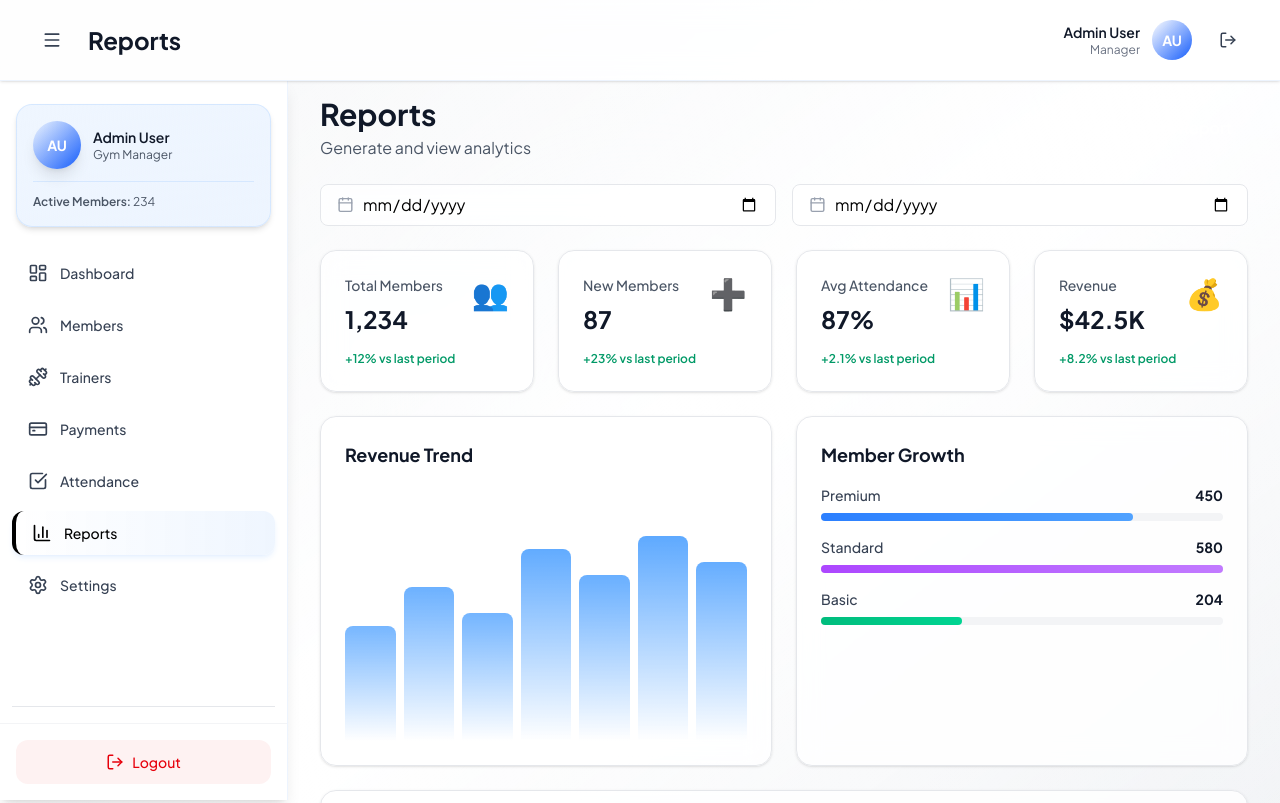
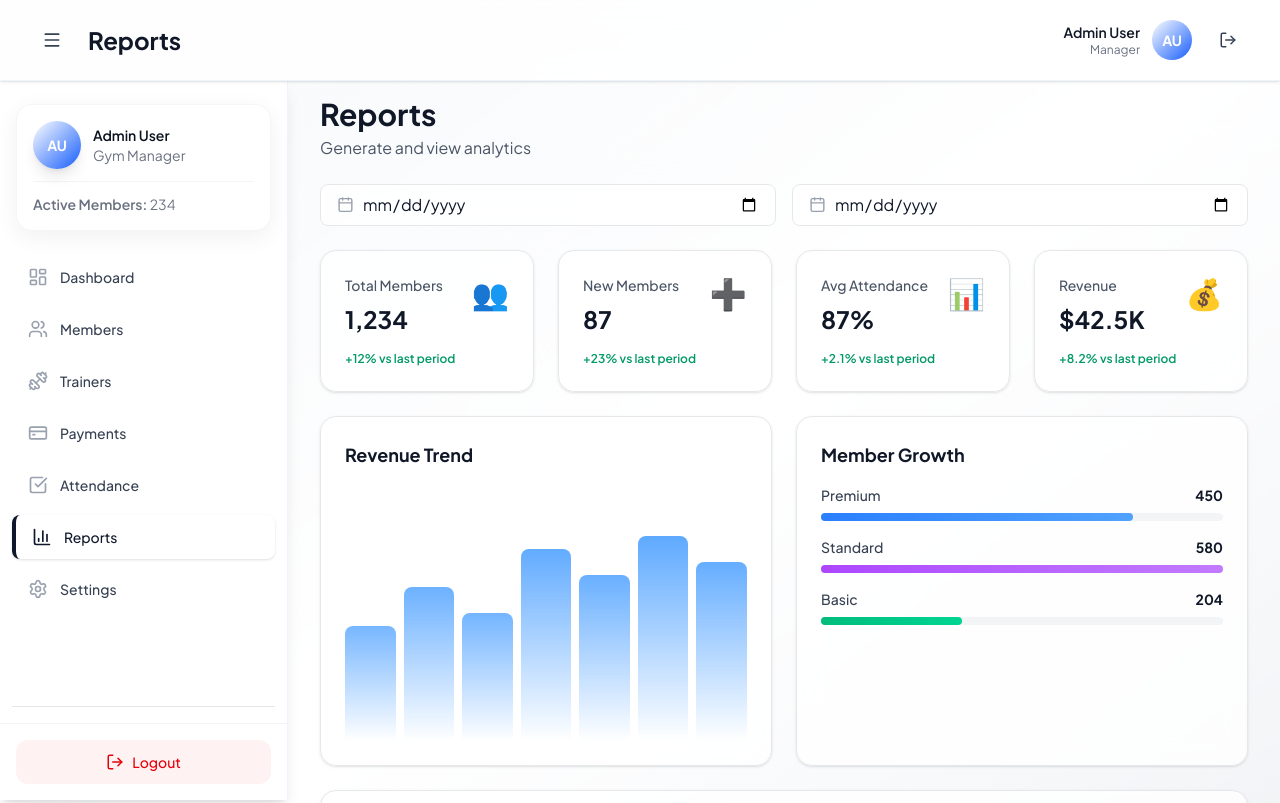
Before and after one commit to 2DCoders/KVK-Gym, a React (Vite) app in the folder kvk-gym-billing/: page /reports in a window 1280 px wide. Shown: the top 803 px of the page. Built offline with nearby package versions, Linux system fonts and the light colour scheme.

Commit message:
feat: enhance UI components with new styles, improved card and button designs, and updated color variables

```diff
--- a/kvk-gym-billing/src/components/sidebar/index.tsx
+++ b/kvk-gym-billing/src/components/sidebar/index.tsx
@@ -115,18 +115,18 @@ export default function Sidebar({ isOpen, isMobile, onClose }: SidebarProps) {
         <div className="flex flex-col h-full">
 
           {/* Profile Card */}
-          <div className="mx-4 mt-6 mb-6 p-4 bg-gradient-to-br from-blue-50 to-blue-100/50 rounded-2xl border border-blue-200/50 shadow-md">
+          <div className="card-premium mx-4 mt-6 mb-6 p-4">
             <div className="flex items-center gap-3 mb-3">
               <div className="w-12 h-12 rounded-full bg-gradient-to-br from-primary to-blue-600 flex items-center justify-center text-white font-bold text-sm shadow-lg">
                 AU
               </div>
               <div className="flex-1 min-w-0">
-                <p className="font-semibold text-gray-900 text-sm truncate">Admin User</p>
-                <p className="text-xs text-gray-600">Gym Manager</p>
+                <p className="font-semibold text-card-foreground text-sm truncate">Admin User</p>
+                <p className="text-ui-sm text-gray-500">Gym Manager</p>
               </div>
             </div>
-            <div className="pt-3 border-t border-blue-200/50">
-              <p className="text-xs text-gray-600">
+            <div className="pt-3 border-t border-gray-100">
+              <p className="text-ui-sm text-gray-500">
                 <span className="font-semibold text-primary">Active Members:</span> 234
               </p>
             </div>
@@ -142,15 +142,15 @@ export default function Sidebar({ isOpen, isMobile, onClose }: SidebarProps) {
                 <div key={item.id}>
                   <button
                     onClick={() => handleNavigation(item.path)}
-                    className={`w-full flex items-center justify-between px-4 py-3 rounded-xl transition-all duration-200 ${
+                    className={`w-full flex items-center justify-between px-4 py-3 rounded-lg transition-all duration-200 ${
                       active
-                        ? 'bg-gradient-to-r from-primary/10 to-blue-50 text-primary border-l-4 border-primary shadow-md shadow-blue-200/30'
-                        : 'text-gray-700 hover:bg-light-gray'
+                        ? 'bg-primary/5 text-primary border-l-4 border-primary shadow-sm'
+                        : 'text-gray-700 hover:bg-gray-50'
                     }`}
                   >
                     <div className="flex items-center gap-3">
-                      <Icon size={20} />
-                      <span className="font-medium text-sm">{item.label}</span>
+                      <Icon size={20} className={`${active ? 'text-primary' : 'text-gray-400'}`} />
+                      <span className="font-medium text-ui-sm">{item.label}</span>
                     </div>
                     {item.submenu && (
                       <ChevronDown
--- a/kvk-gym-billing/src/components/ui/button.tsx
+++ b/kvk-gym-billing/src/components/ui/button.tsx
@@ -7,18 +7,18 @@ export interface ButtonProps
 }
 
 export function Button({ className, variant = "default", size = "md", ...props }: ButtonProps) {
-  const baseClasses = "inline-flex items-center justify-center whitespace-nowrap rounded-md font-medium ring-offset-background transition-colors focus-visible:outline-none focus-visible:ring-2 focus-visible:ring-ring focus-visible:ring-offset-2 disabled:pointer-events-none disabled:opacity-50"
+  const baseClasses = "inline-flex items-center justify-center whitespace-nowrap rounded-lg font-semibold ring-offset-background transition transform-gpu focus-visible:outline-none focus-visible:ring-2 focus-visible:ring-primary/40 focus-visible:ring-offset-2 disabled:pointer-events-none disabled:opacity-50"
 
   const variantClasses = {
-    default: "bg-primary text-white hover:bg-blue-700 shadow-lg hover:shadow-xl",
-    outline: "border border-input bg-background hover:bg-accent hover:text-accent-foreground",
-    ghost: "hover:bg-accent hover:text-accent-foreground"
+    default: "bg-primary text-white hover:bg-indigo-600 btn-elevated hover:shadow-xl",
+    outline: "bg-transparent border border-gray-200 text-secondary hover:bg-gray-50",
+    ghost: "bg-transparent hover:bg-gray-50 text-secondary"
   }
 
   const sizeClasses = {
-    sm: "h-8 rounded-md px-3 text-xs",
-    md: "h-10 px-4 py-2 text-sm",
-    lg: "h-12 rounded-md px-8 text-base"
+    sm: "h-8 px-3 text-sm",
+    md: "h-10 px-4 text-sm",
+    lg: "h-12 px-6 text-base"
   }
 
   return (
--- a/kvk-gym-billing/src/components/ui/card.tsx
+++ b/kvk-gym-billing/src/components/ui/card.tsx
@@ -2,45 +2,30 @@ import * as React from "react"
 
 export function Card({ className, ...props }: React.HTMLAttributes<HTMLDivElement>) {
   return (
-    <div
-      className={`rounded-lg border bg-card text-card-foreground shadow-sm ${className}`}
-      {...props}
-    />
+    <div className={`card-premium p-4 ${className}`} {...props} />
   )
 }
 
 export function CardHeader({ className, ...props }: React.HTMLAttributes<HTMLDivElement>) {
-  return (
-    <div className={`flex flex-col space-y-1.5 p-6 ${className}`} {...props} />
-  )
+  return <div className={`flex flex-col space-y-1.5 p-6 ${className}`} {...props} />
 }
 
 export function CardTitle({ className, ...props }: React.HTMLAttributes<HTMLHeadingElement>) {
   return (
-    <h2
-      className={`text-2xl font-semibold leading-none tracking-tight ${className}`}
-      {...props}
-    />
+    <h2 className={`text-ui-h2 ${className}`} {...props} />
   )
 }
 
 export function CardDescription({ className, ...props }: React.HTMLAttributes<HTMLParagraphElement>) {
-  return (
-    <p className={`text-sm text-muted-foreground ${className}`} {...props} />
-  )
+  return <p className={`text-ui-sm text-muted-foreground ${className}`} {...props} />
 }
 
 export function CardContent({ className, ...props }: React.HTMLAttributes<HTMLDivElement>) {
-  return (
-    <div className={`p-6 pt-0 ${className}`} {...props} />
-  )
+  return <div className={`p-6 pt-0 ${className}`} {...props} />
 }
 
 export function CardFooter({ className, ...props }: React.HTMLAttributes<HTMLDivElement>) {
   return (
-    <div
-      className={`flex items-center p-6 pt-0 ${className}`}
-      {...props}
-    />
+    <div className={`flex items-center p-6 pt-0 ${className}`} {...props} />
   )
 }
--- a/kvk-gym-billing/src/components/ui/input.tsx
+++ b/kvk-gym-billing/src/components/ui/input.tsx
@@ -7,7 +7,7 @@ export function Input({ className, type, ...props }: InputProps) {
   return (
     <input
       type={type}
-      className={`flex h-10 w-full rounded-md border border-input bg-background px-3 py-2 text-base ring-offset-background file:border-0 file:bg-transparent file:text-sm file:font-medium file:text-foreground placeholder:text-muted-foreground focus-visible:outline-none focus-visible:ring-2 focus-visible:ring-ring focus-visible:ring-offset-2 disabled:cursor-not-allowed disabled:opacity-50 md:text-sm ${className}`}
+      className={`flex h-10 w-full rounded-lg border border-gray-200 bg-white px-3 py-2 text-base ring-offset-background file:border-0 file:bg-transparent file:text-sm file:font-medium file:text-foreground placeholder:text-muted-foreground focus-visible:outline-none focus-visible:ring-2 focus-visible:ring-primary/30 focus-visible:ring-offset-2 disabled:cursor-not-allowed disabled:opacity-50 md:text-sm ${className}`}
       {...props}
     />
   )
--- a/kvk-gym-billing/src/index.css
+++ b/kvk-gym-billing/src/index.css
@@ -7,7 +7,17 @@
 }
 
 body {
-  background: linear-gradient(135deg, #f8f9fa 0%, #f0f2f5 100%);
+  --color-primary: #296BE1;
+  --color-secondary: #0F172A;
+  --color-accent: #7C3AED;
+  --color-muted: #6B7280;
+  --bg-1: #F8FAFC;
+  --bg-2: #F0F2F5;
+  --card-bg: #FFFFFF;
+  --card-foreground: #0B1220;
+
+  background: linear-gradient(135deg, var(--bg-1) 0%, var(--bg-2) 100%);
+  color: var(--color-secondary);
   min-height: 100vh;
 }
 
@@ -73,21 +83,31 @@ input[type="number"]::-webkit-inner-spin-button {
 
 /* Glass morphism background */
 .glass {
-  background: rgba(255, 255, 255, 0.8);
-  backdrop-filter: blur(16px);
-  border: 1px solid rgba(255, 255, 255, 0.5);
+  background: rgba(255, 255, 255, 0.82);
+  backdrop-filter: blur(14px);
+  border: 1px solid rgba(16, 24, 40, 0.04);
 }
 
 /* Premium card styling */
 .card-premium {
-  background: rgba(255, 255, 255, 0.8);
-  backdrop-filter: blur(16px);
-  border-radius: 1.5rem;
-  border: 1px solid rgba(0, 0, 0, 0.05);
-  box-shadow: 0 2px 8px rgba(0, 0, 0, 0.04), 0 4px 16px rgba(0, 0, 0, 0.08);
-  transition: all 0.3s;
+  background: var(--card-bg);
+  color: var(--card-foreground);
+  backdrop-filter: blur(10px);
+  border-radius: 1rem;
+  border: 1px solid rgba(16, 24, 40, 0.04);
+  box-shadow: 0 6px 24px rgba(16, 24, 40, 0.06);
+  transition: transform 0.18s ease, box-shadow 0.18s ease;
 }
 
 .card-premium:hover {
-  box-shadow: 0 2px 8px rgba(0, 0, 0, 0.04), 0 8px 24px rgba(0, 0, 0, 0.12);
+  transform: translateY(-4px);
+  box-shadow: 0 12px 40px rgba(16, 24, 40, 0.12);
 }
+
+/* Standard heading and text sizes for consistency */
+.text-ui-h1 { font-size: 1.5rem; line-height: 2rem; font-weight: 700; }
+.text-ui-h2 { font-size: 1.125rem; line-height: 1.6rem; font-weight: 600; }
+.text-ui-body { font-size: 1rem; line-height: 1.6rem; }
+.text-ui-sm { font-size: 0.875rem; line-height: 1.25rem; }
+
+.btn-elevated { box-shadow: 0 8px 24px rgba(41,107,225,0.08); }
--- a/kvk-gym-billing/tailwind.config.js
+++ b/kvk-gym-billing/tailwind.config.js
@@ -8,11 +8,27 @@ export default {
     extend: {
       colors: {
         primary: '#296BE1',
+        secondary: '#0F172A',
+        accent: '#7C3AED',
+        muted: '#6B7280',
+        background: '#F8FAFC',
         'off-white': '#F8F9FA',
         'light-gray': '#F0F2F5',
+        card: '#FFFFFF',
+        'card-foreground': '#0B1220',
+        input: '#E6EDF8',
       },
       fontFamily: {
         sans: ['Plus Jakarta Sans', 'system-ui', 'sans-serif'],
+      },
+      fontSize: {
+        xs: ['0.75rem', { lineHeight: '1rem' }],
+        sm: ['0.875rem', { lineHeight: '1.25rem' }],
+        base: ['1rem', { lineHeight: '1.5rem' }],
+        lg: ['1.125rem', { lineHeight: '1.75rem' }],
+        xl: ['1.25rem', { lineHeight: '1.75rem' }],
+        '2xl': ['1.5rem', { lineHeight: '2rem' }],
+        '3xl': ['1.875rem', { lineHeight: '2.25rem' }],
       },
       borderRadius: {
         '3xl': '1.875rem',
```
